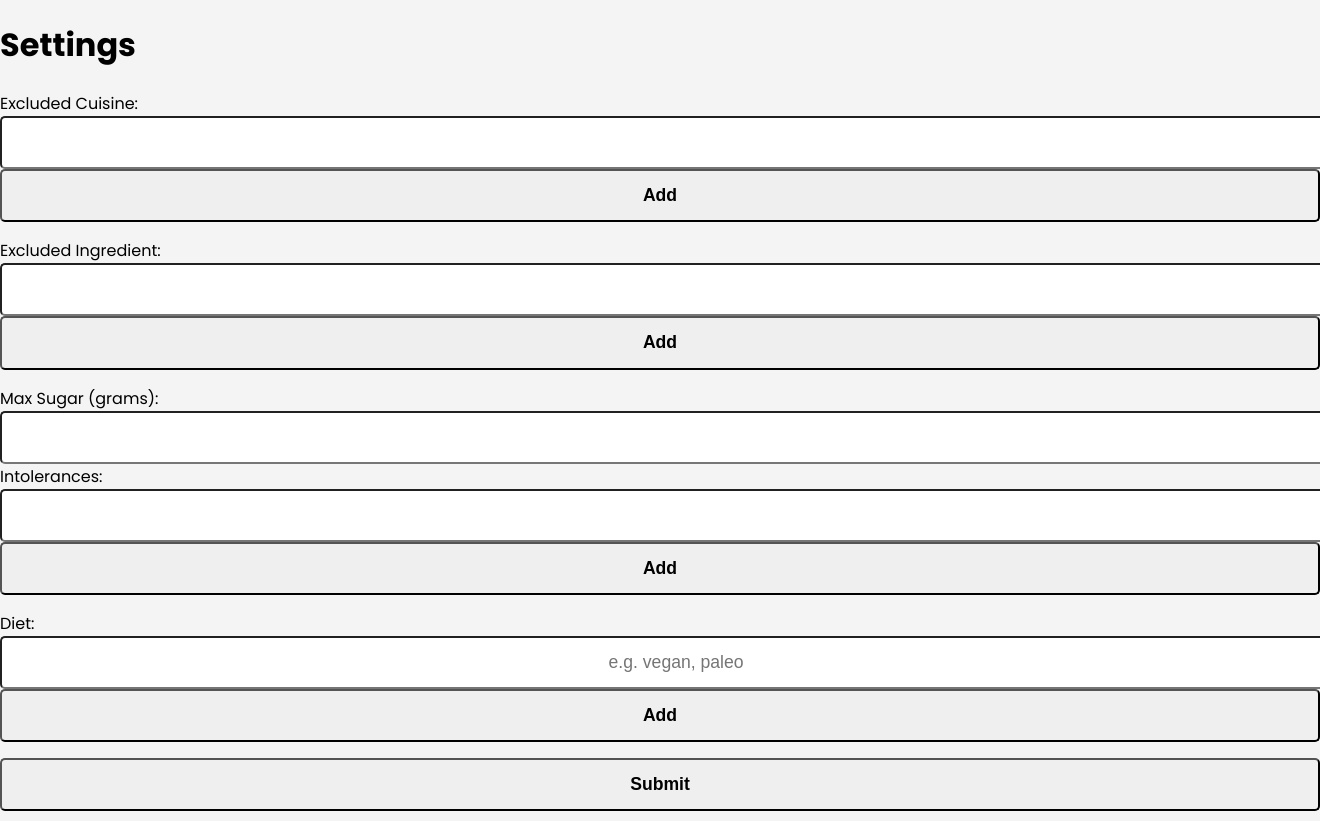
After one commit to danielrugutt/foodfriend, a Python web app: template templates/settings.html in a window 1320 px wide; the page is wider, and only the part inside the window is pictured. The commit adds this page. Run offline with Jinja, Linux system fonts and the light colour scheme; the template is opened without the code that fills it, so the values that code supplies are empty.

Commit message:
added settings to change dietary preferances, added correct link to settings button

```diff
--- /dev/null
+++ b/static/dietary_preference.js
@@ -0,0 +1,98 @@
+document.addEventListener("DOMContentLoaded", () => {
+    const cuisineList = [];
+    const ingredientList = [];
+    const intoleranceList = [];
+    const dietList = [];
+
+    function addToList(inputId, list, outputId) {
+      const input = document.getElementById(inputId);
+      const value = input.value.trim();
+      if (value && !list.includes(value)) {
+        list.push(value);
+        updateOutput(list, outputId, list);
+      }
+      input.value = "";
+    }
+
+    function removeFromList(value, list, outputId) {
+      const index = list.indexOf(value);
+      if (index !== -1) {
+        list.splice(index, 1);
+        updateOutput(list, outputId, list);
+      }
+    }
+
+    function updateOutput(list, outputId, sourceList) {
+      const output = document.getElementById(outputId);
+      output.innerHTML = list
+        .map(
+          item => `<li>${item} <button type="button" class="removeBtn" data-value="${item}" data-list="${outputId}">❌</button></li>`
+        )
+        .join('');
+
+      // Attach listeners to the new remove buttons
+      output.querySelectorAll(".removeBtn").forEach(button => {
+        const value = button.getAttribute("data-value");
+        const listName = button.getAttribute("data-list");
+        button.addEventListener("click", () => {
+          switch (listName) {
+            case "excludedCuisineList":
+              removeFromList(value, cuisineList, listName);
+              break;
+            case "excludedIngredientList":
+              removeFromList(value, ingredientList, listName);
+              break;
+            case "intoleranceList":
+              removeFromList(value, intoleranceList, listName);
+              break;
+            case "dietList":
+              removeFromList(value, dietList, listName);
+              break;
+          }
+        });
+      });
+    }
+
+    document.getElementById("addCuisine").addEventListener("click", () => {
+      addToList("excludedCuisineInput", cuisineList, "excludedCuisineList");
+    });
+
+    document.getElementById("addIngredient").addEventListener("click", () => {
+      addToList("excludedIngredientInput", ingredientList, "excludedIngredientList");
+    });
+
+    document.getElementById("addIntolerance").addEventListener("click", () => {
+      addToList("intoleranceInput", intoleranceList, "intoleranceList");
+    });
+
+    document.getElementById("addDiet").addEventListener("click", () => {
+      addToList("dietInput", dietList, "dietList");
+    });
+
+    document.getElementById("foodPreferencesForm").addEventListener("submit", (e) => {
+      e.preventDefault();
+
+      const maxSugar = document.getElementById("maxSugar").value;
+
+      const formData = {
+        excludedCuisines: cuisineList,
+        excludedIngredients: ingredientList,
+        intolerances: intoleranceList,
+        diets: dietList,
+        maxSugar: maxSugar ? Number(maxSugar) : null,
+      };
+
+      console.log("Form Data:", formData);
+       // Send data to server using fetch
+      fetch('/settings', { // Replace '/your-server-endpoint'
+        method: 'POST',
+        headers: {
+          'Content-Type': 'application/json',
+        },
+        body: JSON.stringify(formData),
+          })
+        .then(response => response.json())
+        .then(data => {console.log('Success:', data); })
+        .catch((error) => {console.error('Error:', error); });
+          });
+  });
--- a/templates/navbar_private.html
+++ b/templates/navbar_private.html
@@ -13,7 +13,7 @@
             <a class="dropbtn" id="dropBtn">Account</a>
             <div class="dropdown-content">
                 <a href="#news1">Profile</a>
-                <a href="#news2">Settings</a>
+                <a id="settings-btn" href="{{ url_for('settings') }}">Settings</a>
                 <a id="sign-out-btn" href="{{ url_for('logout') }}">Logout</a>
             </div>
         </div>
--- /dev/null
+++ b/templates/settings.html
@@ -0,0 +1,85 @@
+<!DOCTYPE html>
+<html lang="en">
+  <head>
+  <meta charset="UTF-8">
+  <meta name="viewport" content="width=device-width, initial-scale=1.0">
+  <link rel="preconnect" href="https://fonts.googleapis.com">
+  <link rel="preconnect" href="https://fonts.gstatic.com" crossorigin>
+  <link href="https://fonts.googleapis.com/css2?family=Poppins:wght@400;500;600;700&display=swap" rel="stylesheet">
+  <link rel="stylesheet" href="{{ url_for('static', filename='styles.css') }}" >
+
+  <title>Settings</title>
+
+
+  </head>
+  <body>
+    <h1>Settings</h1>
+    <form id="foodPreferencesForm">
+      <div>
+        <label>
+          Excluded Cuisine:
+          <input type="text" id="excludedCuisineInput" />
+          <button type="button" id="addCuisine">Add</button>
+        </label>
+        <ul id="excludedCuisineList"></ul>
+      </div>
+
+      <div>
+        <label>
+          Excluded Ingredient:
+          <input type="text" id="excludedIngredientInput" />
+          <button type="button" id="addIngredient">Add</button>
+        </label>
+        <ul id="excludedIngredientList"></ul>
+      </div>
+
+      <div>
+        <label>
+          Max Sugar (grams):
+          <input type="number" id="maxSugar" name="maxSugar" />
+        </label>
+      </div>
+
+      <div>
+        <label>
+          Intolerances:
+          <input type="text" id="intoleranceInput" />
+          <button type="button" id="addIntolerance">Add</button>
+        </label>
+        <ul id="intoleranceList"></ul>
+      </div>
+
+      <div>
+        <label>
+          Diet:
+          <input type="text" id="dietInput" placeholder="e.g. vegan, paleo" />
+          <button type="button" id="addDiet">Add</button>
+        </label>
+        <ul id="dietList"></ul>
+      </div>
+
+      <button type="submit">Submit</button>
+      <script src="../static/dietary_preference.js"></script>
+    </form>
+
+  </body>
+  <style>
+    ul {
+      list-style-type: disc;
+      margin-left: 20px;
+    }
+
+    .removeBtn {
+      background: none;
+      border: none;
+      color: red;
+      font-size: 1rem;
+      cursor: pointer;
+      margin-left: 8px;
+    }
+
+    .removeBtn:hover {
+      text-decoration: underline;
+    }
+  </style>
+</html>
```
Also changed, not shown: app.py (+10 -0 lines), database/foodfriend.db.
